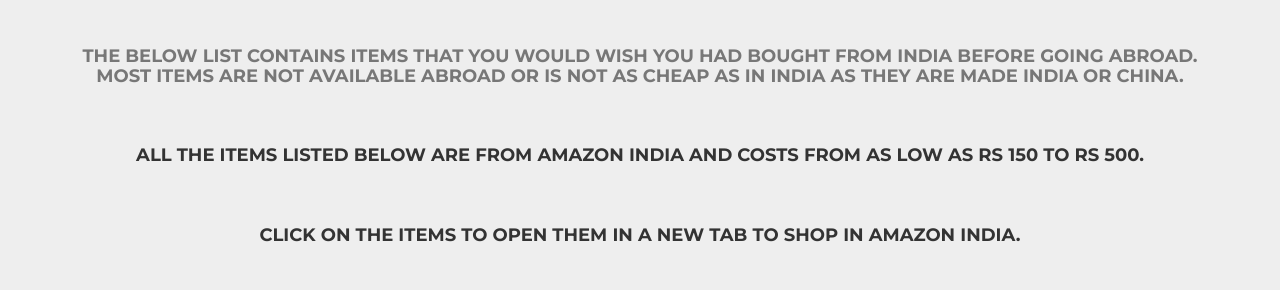
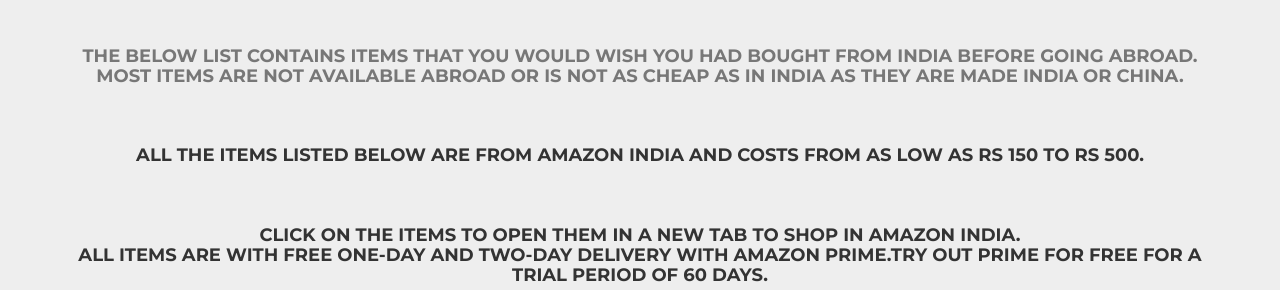
Before and after one commit to rgamma223/friendly-train, a website: page index.html in a window 1280 px wide. Shown: the part 851-1141 px from the top of the page. Drawn offline with nearby package versions, Linux system fonts and the light colour scheme; a web font is replaced by a local one.

Commit message:
Links loaded

```diff
--- a/index.html
+++ b/index.html
@@ -63,7 +63,7 @@
                     <h4 class="intro-lead-in">All the items listed below are from Amazon India and costs from as low as Rs 150 to Rs 500.</h4>
                     <br>
                     <br>
-                    <h4 class="intro-lead-in"> Click on the items to open them in a new tab to shop in Amazon India.</h4>
+                    <h4 class="intro-lead-in"> Click on the items to open them in a new tab to shop in Amazon India.<br>All Items are with FREE One-Day and Two-Day Delivery with Amazon Prime.Try out Prime for FREE for a trial Period of 60 Days.</h4>
                     <br>
                     <br>
 
```
